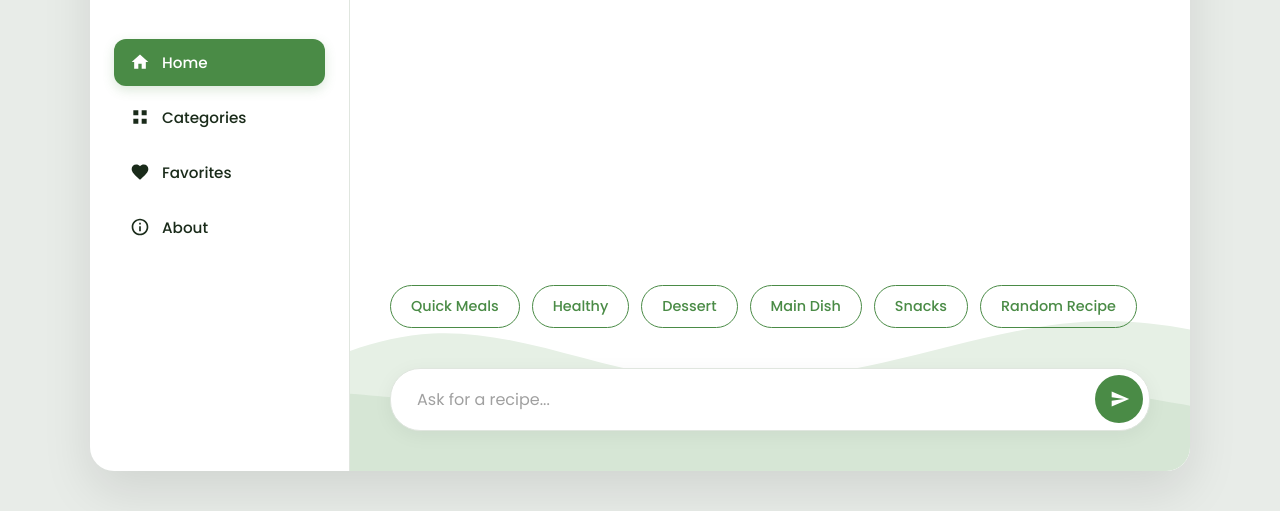
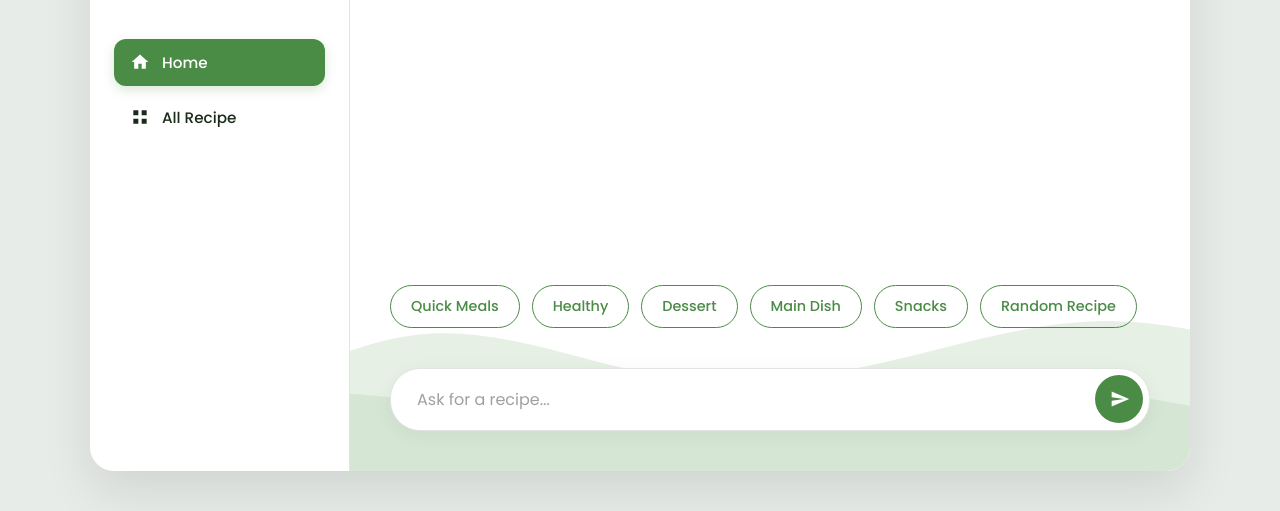
Before and after one commit to tweegy123/recipe-chatbotv2, a plain HTML site: page index.html in a window 1280 px wide. Shown: the part 289-800 px from the top of the page. Drawn offline with Linux system fonts and the light colour scheme.

Commit message:
new BAGO

```diff
--- a/index.html
+++ b/index.html
@@ -111,6 +111,7 @@
       font-weight: 500;
       font-size: 0.95rem;
       transition: 0.2s;
+      cursor: pointer;
     }
 
     .nav-item:hover {
@@ -204,7 +205,7 @@
     .bot-avatar {
       width: 45px;
       height: 45px;
-      background: #1a233a; /* Dark blue from the robot image */
+      background: #1a233a;
       border-radius: 50%;
       display: flex;
       align-items: center;
@@ -341,17 +342,10 @@
           <svg viewBox="0 0 24 24"><path d="M10 20v-6h4v6h5v-8h3L12 3 2 12h3v8z"/></svg>
           Home
         </a>
-        <a href="#" class="nav-item">
+        <!-- Changed to All Recipe and added onclick event -->
+        <a href="#" class="nav-item" onclick="loadAllRecipes(event)">
           <svg viewBox="0 0 24 24"><path d="M4 4h6v6H4zm10 0h6v6h-6zM4 14h6v6H4zm10 0h6v6h-6z"/></svg>
-          Categories
-        </a>
-        <a href="#" class="nav-item">
-          <svg viewBox="0 0 24 24"><path d="M12 21.35l-1.45-1.32C5.4 15.36 2 12.28 2 8.5 2 5.42 4.42 3 7.5 3c1.74 0 3.41.81 4.5 2.09C13.09 3.81 14.76 3 16.5 3 19.58 3 22 5.42 22 8.5c0 3.78-3.4 6.86-8.55 11.54L12 21.35z"/></svg>
-          Favorites
-        </a>
-        <a href="#" class="nav-item">
-          <svg viewBox="0 0 24 24"><path d="M11 7h2v2h-2zm0 4h2v6h-2zm1-9C6.48 2 2 6.48 2 12s4.48 10 10 10 10-4.48 10-10S17.52 2 12 2zm0 18c-4.41 0-8-3.59-8-8s3.59-8 8-8 8 3.59 8 8-3.59 8-8 8z"/></svg>
-          About
+          All Recipe
         </a>
       </nav>
     </aside>
@@ -480,10 +474,8 @@
         if (!res.ok) throw new Error('HTTP ' + res.status);
         const data = await res.json();
 
-        // Add the bot's text reply and get the bubble element
         const bubble = addMsg('bot', data.reply);
 
-        // If there are recipes, attach them to the bot's bubble
         if (data.recipes && data.recipes.length > 0) {
           renderRecipes(bubble, data.recipes, data.full);
           scrollChat();
@@ -494,23 +486,50 @@
       }
     }
 
-    // Form submit
+    // --- NEW FUNCTION: Load All Recipes ---
+    async function loadAllRecipes(e) {
+      if (e) e.preventDefault();
+
+      // Change active state
+      document.querySelectorAll('.nav-item').forEach(el => el.classList.remove('active'));
+      e.currentTarget.classList.add('active');
+
+      addMsg('user', "Show me all recipes");
+
+      try {
+        const res = await fetch('/api/recipes');
+        const recipes = await res.json();
+
+        const bubble = addMsg('bot', `Here are all ${recipes.length} recipes I know:`);
+
+        if (recipes.length > 0) {
+          renderRecipes(bubble, recipes, false);
+          scrollChat();
+        }
+      } catch (err) {
+        addMsg('bot', "Sorry, I couldn't load the recipes right now.");
+      }
+    }
+
     form.addEventListener('submit', e => {
       e.preventDefault();
       const t = input.value.trim();
       if (!t) return;
       input.value = '';
+
+      // Remove active state from sidebar when chatting
+      document.querySelectorAll('.nav-item').forEach(el => el.classList.remove('active'));
+      document.querySelector('.nav-item').classList.add('active'); // Set Home active
+
       send(t);
     });
 
-    // Chips click
     document.getElementById('chips').addEventListener('click', e => {
       if (e.target.tagName === 'BUTTON') {
         send(e.target.textContent);
       }
     });
 
-    // Initial Greeting
     addMsg('bot', "Hi! I'm your Recipe Assistant!\nWhat would you like to cook today?");
 
   </script>
```
